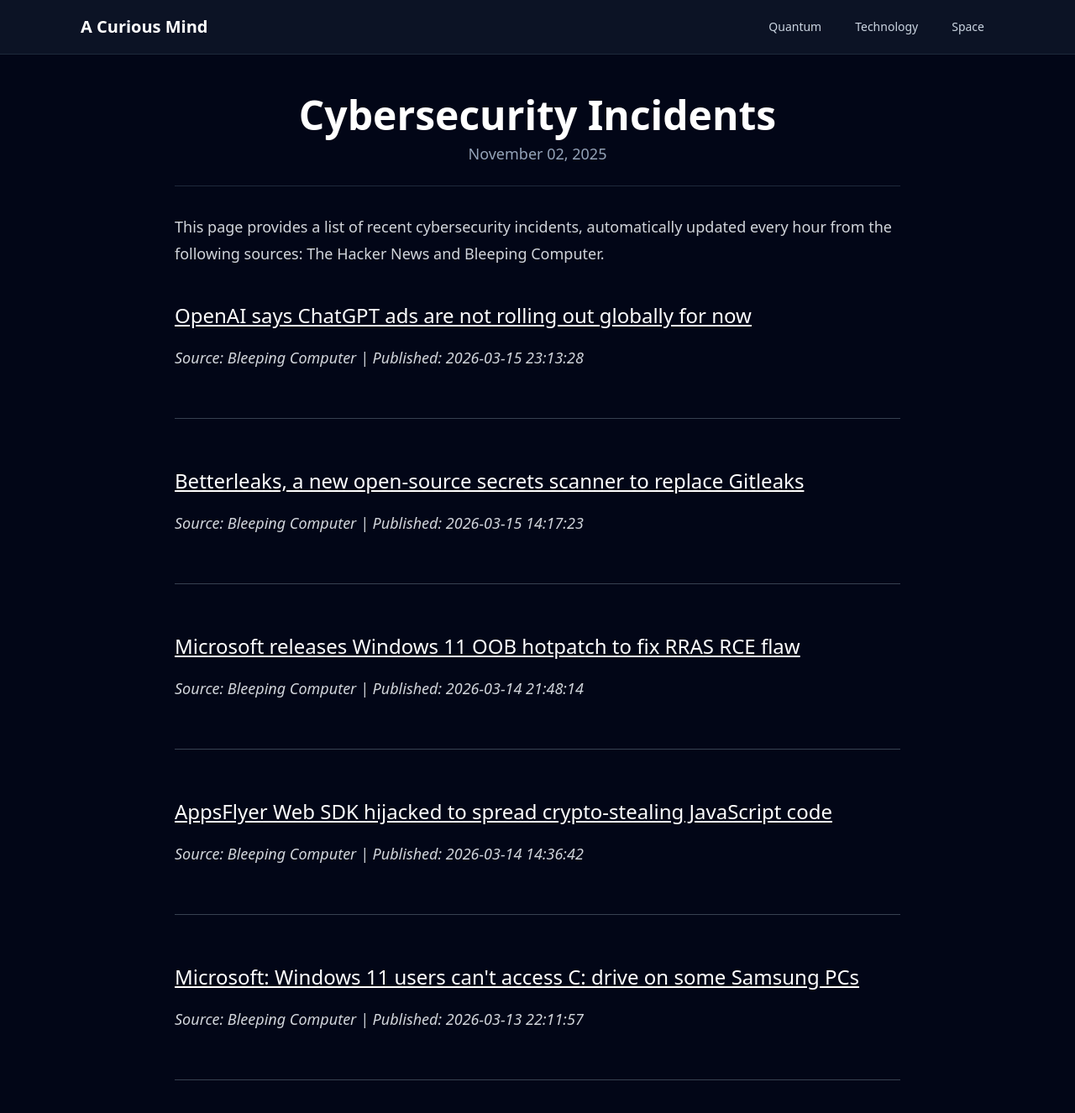
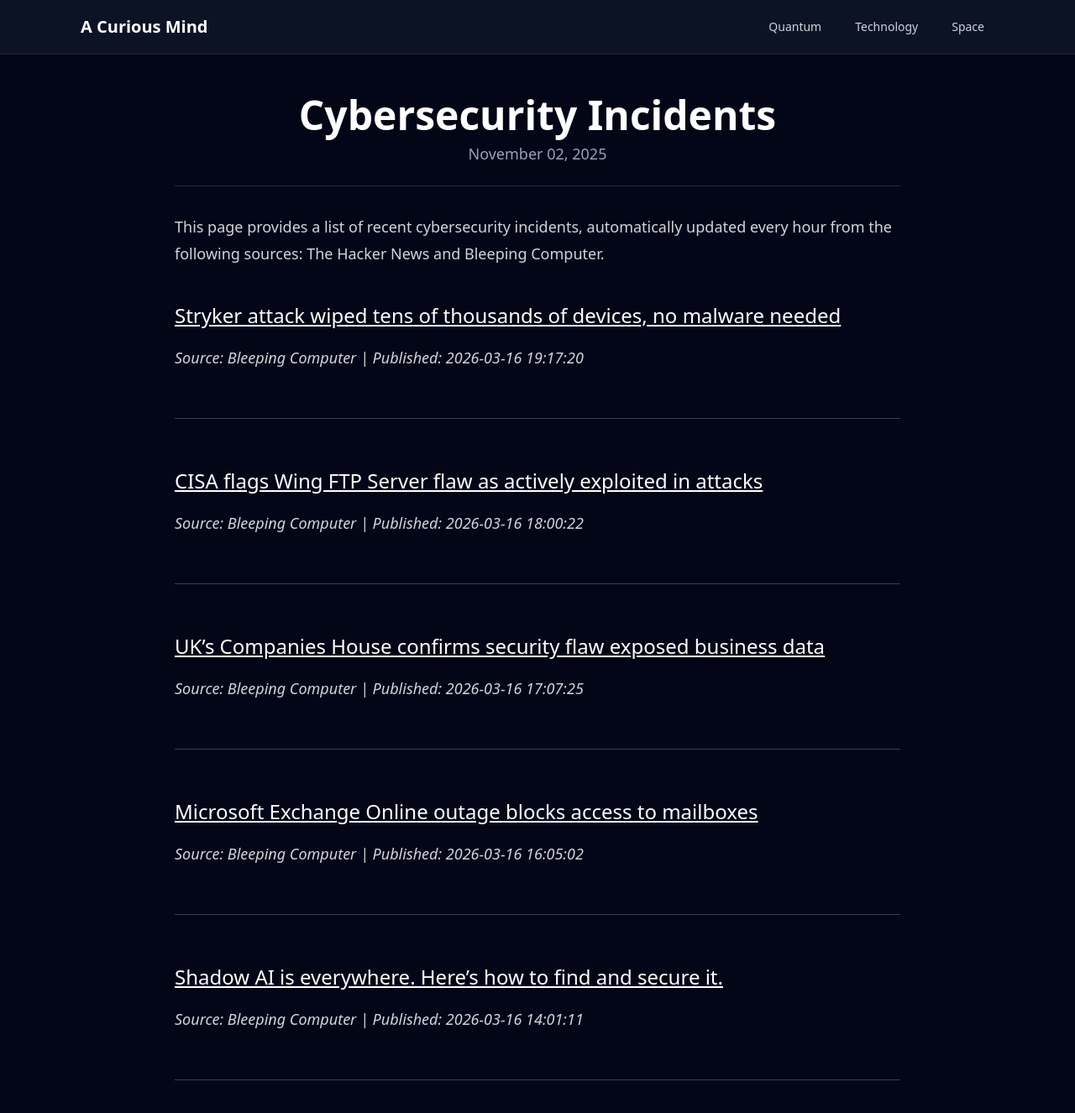
Before and after one commit to onehl7/onehl7.github.io, a Jekyll site: the page built from _posts/2025-11-02-cybersecurity-incidents.md, in a window 1280 px wide and 1400 px high. Shown: the top 1326 px of the window at 84% size. Built offline with Jekyll 4.4.1, drawn with Linux system fonts in a browser that asks for light colours; nearby versions of some CDN libraries.

Commit message:
Update news data

```diff
--- a/_data/news.json
+++ b/_data/news.json
@@ -1,32 +1,32 @@
 [
   {
     "source": "Bleeping Computer",
-    "title": "OpenAI says ChatGPT ads are not rolling out globally for now",
-    "link": "https://www.bleepingcomputer.com/news/artificial-intelligence/openai-says-chatgpt-ads-are-not-rolling-out-globally-for-now/",
-    "published": "2026-03-15 23:13:28"
+    "title": "Stryker attack wiped tens of thousands of devices, no malware needed",
+    "link": "https://www.bleepingcomputer.com/news/security/stryker-attack-wiped-tens-of-thousands-of-devices-no-malware-needed/",
+    "published": "2026-03-16 19:17:20"
   },
   {
     "source": "Bleeping Computer",
-    "title": "Betterleaks, a new open-source secrets scanner to replace Gitleaks",
-    "link": "https://www.bleepingcomputer.com/news/security/betterleaks-a-new-open-source-secrets-scanner-to-replace-gitleaks/",
-    "published": "2026-03-15 14:17:23"
+    "title": "CISA flags Wing FTP Server flaw as actively exploited in attacks",
+    "link": "https://www.bleepingcomputer.com/news/security/cisa-flags-wing-ftp-server-flaw-as-actively-exploited-in-attacks/",
+    "published": "2026-03-16 18:00:22"
   },
   {
     "source": "Bleeping Computer",
-    "title": "Microsoft releases Windows 11 OOB hotpatch to fix RRAS RCE flaw",
-    "link": "https://www.bleepingcomputer.com/news/microsoft/microsoft-releases-windows-11-oob-hotpatch-to-fix-rras-rce-flaw/",
-    "published": "2026-03-14 21:48:14"
+    "title": "UK\u2019s Companies House confirms security flaw exposed business data",
+    "link": "https://www.bleepingcomputer.com/news/security/uks-companies-house-confirms-security-flaw-exposed-business-data/",
+    "published": "2026-03-16 17:07:25"
   },
   {
     "source": "Bleeping Computer",
-    "title": "AppsFlyer Web SDK hijacked to spread crypto-stealing JavaScript code",
-    "link": "https://www.bleepingcomputer.com/news/security/appsflyer-web-sdk-used-to-spread-crypto-stealer-javascript-code/",
-    "published": "2026-03-14 14:36:42"
+    "title": "Microsoft Exchange Online outage blocks access to mailboxes",
+    "link": "https://www.bleepingcomputer.com/news/microsoft/microsoft-exchange-online-outage-blocks-access-to-mailboxes/",
+    "published": "2026-03-16 16:05:02"
   },
   {
     "source": "Bleeping Computer",
-    "title": "Microsoft: Windows 11 users can't access C: drive on some Samsung PCs",
-    "link": "https://www.bleepingcomputer.com/news/microsoft/microsoft-windows-11-users-cant-access-c-drive-on-some-samsung-pcs/",
-    "published": "2026-03-13 22:11:57"
+    "title": "Shadow AI is everywhere. Here\u2019s how to find and secure it.",
+    "link": "https://www.bleepingcomputer.com/news/security/shadow-ai-is-everywhere-heres-how-to-find-and-secure-it/",
+    "published": "2026-03-16 14:01:11"
   }
 ]
```
